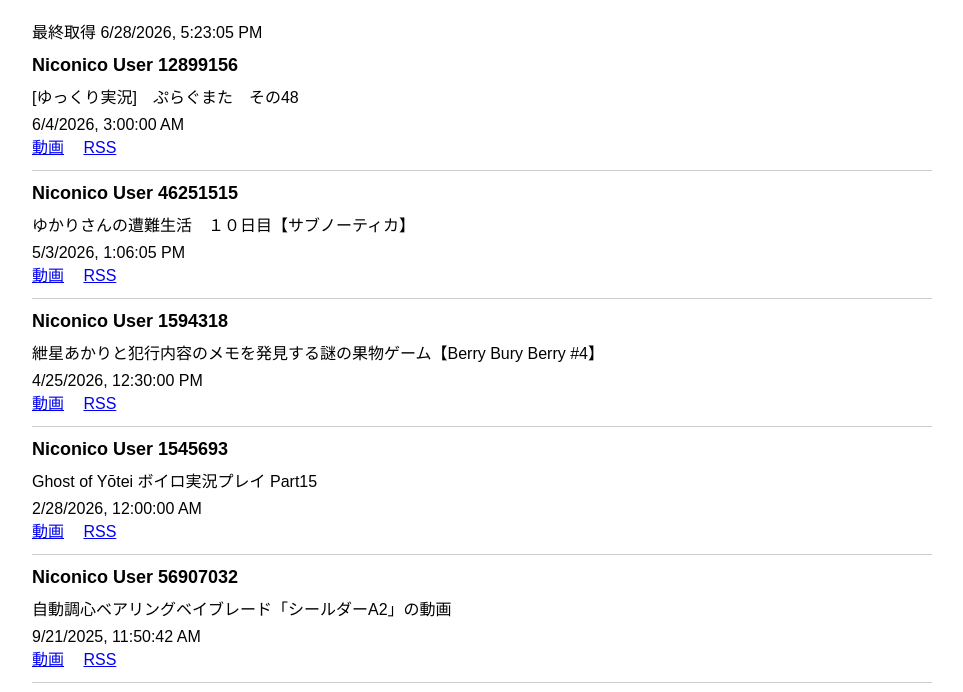
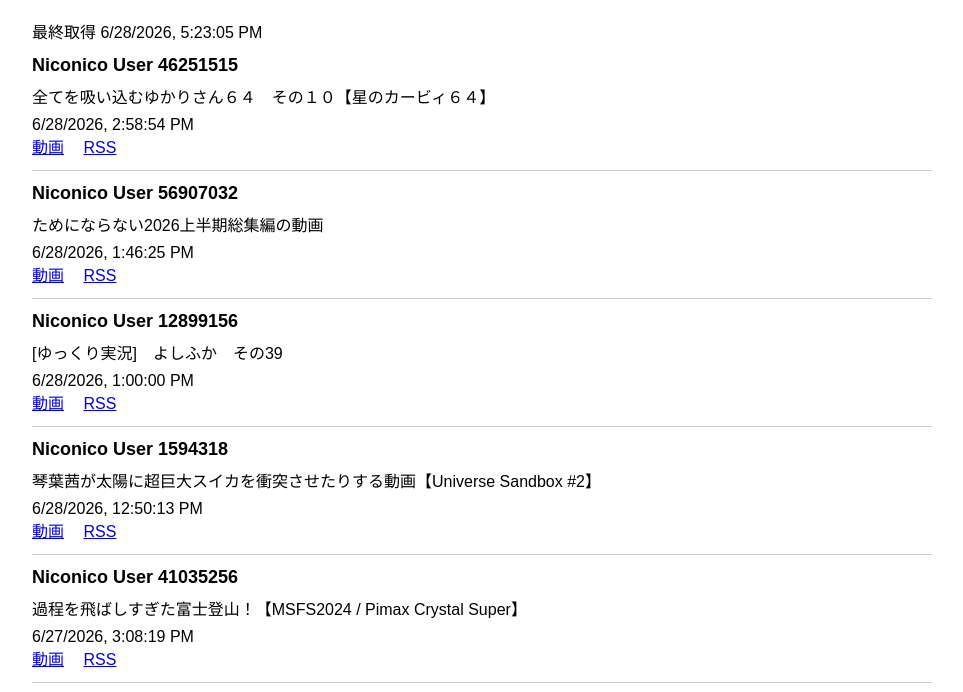
Before and after one commit to ztk00989-stack/nico-rss, a plain HTML site: page index.html in a window 1280 px wide. Shown: the part 90-782 px from the top of the page, without its empty margins (158-1121 px from the left). Drawn offline with Linux system fonts and the light colour scheme.

Commit message:
Update index.html

```diff
--- a/index.html
+++ b/index.html
@@ -61,7 +61,11 @@
 
             const xml = new DOMParser().parseFromString(xmlText,"text/xml");
 
-            const item = xml.querySelector("item");
+const items = xml.querySelectorAll("item");
+
+if (items.length === 0) continue;
+
+const item = items[items.length - 1];
 
             if(!item) continue;
 
```
